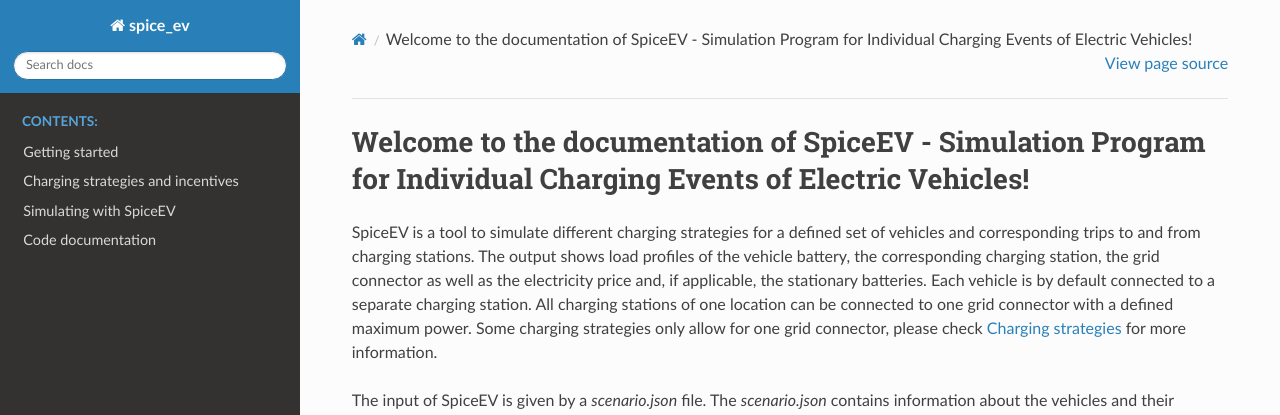
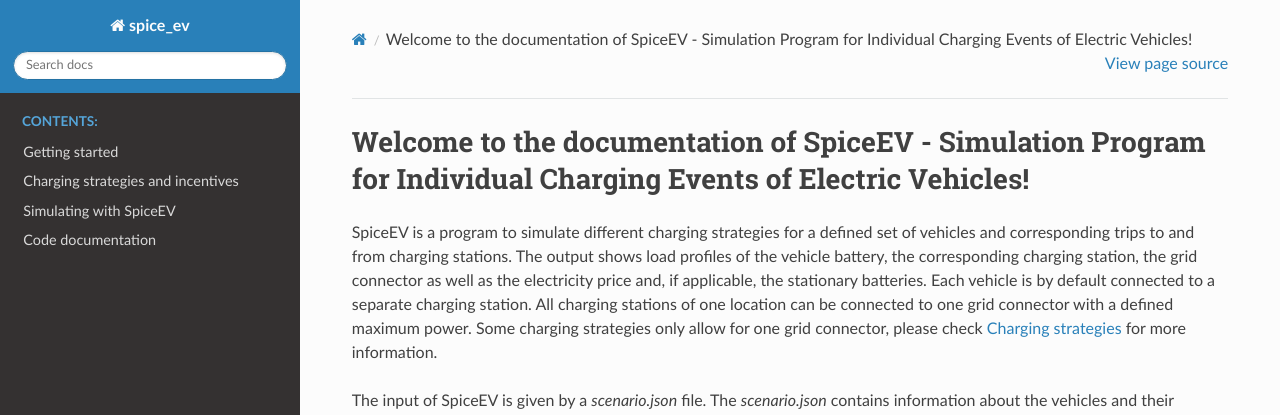
Before and after one commit to rl-institut/spice_ev, a Sphinx documentation site: the page built from doc/source/index.rst, in a window 1280 px wide and 1382 px high. Shown: the top 415 px of the window. Built offline with Sphinx 7.4.7 and the Read the Docs theme 2.0.0, drawn with Linux system fonts in a browser that asks for light colours.

Commit message:
Adjust wording in schedule plot and make some small wording changes in RTD

```diff
--- a/doc/source/charging_strategies_incentives.rst
+++ b/doc/source/charging_strategies_incentives.rst
@@ -180,7 +180,7 @@ Flexible time windows
 ---------------------
 
 Based on the forecast grid situation, low tariff windows and high tariff windows are defined. If curtailment of
-renewable power plants is forecast or feed-in outweighs load, these periods become low tariff windows.
+renewable power plants is forecast or local generation outweighs load, these periods become low tariff windows.
 
 When using flexible time windows the flexible loads such as electric vehicles are charged with the tariff for grid
 friendly charging from the price sheet. Load peaks in low tariff time windows are not taken into account when
--- a/doc/source/getting_started.rst
+++ b/doc/source/getting_started.rst
@@ -2,7 +2,7 @@
 Getting started
 ~~~~~~~~~~~~~~~
 
-SpiceEV is a tool to generate scenarios of electric vehicle fleets and simulate different charging strategies.
+SpiceEV is a program to generate scenarios of electric vehicle fleets and simulate different charging strategies.
 
 Installing SpiceEV
 ===================
@@ -13,7 +13,7 @@ You can clone the current repository of SpiceEV to your local machine using:
 
 	git clone https://github.com/rl-institut/spice_ev
 
-This tool just has an optional dependency on Matplotlib for plotting, an optional dependency on sphinx for the
+This program just has an optional dependency on Matplotlib for plotting, an optional dependency on sphinx for the
 documentation and an optional dependency on pytest for testing. Everything else uses the Python (>= 3.6) standard
 library.
 
--- a/doc/source/index.rst
+++ b/doc/source/index.rst
@@ -4,7 +4,7 @@
 Welcome to the documentation of SpiceEV - Simulation Program for Individual Charging Events of Electric Vehicles!
 ~~~~~~~~~~~~~~~~~~~~~~~~~~~~~~~~~~~~~~~~~~~~~~~~~~~~~~~~~~~~~~~~~~~~~~~~~~~~~~~~~~~~~~~~~~~~~~~~~~~~~~~~~~~~~~~~~
 
-SpiceEV is a tool to simulate different charging strategies for a defined set of vehicles and corresponding trips to and
+SpiceEV is a program to simulate different charging strategies for a defined set of vehicles and corresponding trips to and
 from charging stations. The output shows load profiles of the vehicle battery, the corresponding charging station, the
 grid connector as well as the electricity price and, if applicable, the stationary batteries. Each vehicle is by default
 connected to a separate charging station.
--- a/doc/source/simulating_with_spiceev.rst
+++ b/doc/source/simulating_with_spiceev.rst
@@ -35,7 +35,7 @@ Generate scenarios as JSON files for vehicle charging modelling.
 +----------------------------------------+------------------+-------------------------------------+---------------------------------------------------------------------------------------------------------------------------+---------------------------------------------+-------------------------------------------------------------------------+
 | --cs-power-min                         |                  | cs_power_min                        | Set minimal power of charging station in kW                                                                               | 0.1 * cs_power                              |--cs-power-min 3.7                                                       |
 +----------------------------------------+------------------+-------------------------------------+---------------------------------------------------------------------------------------------------------------------------+---------------------------------------------+-------------------------------------------------------------------------+
-| --discharge-limit                      |                  | discharge_limit                     | Minimum SOC to discharge to during v2g [0-1]                                                                              | 0.5                                         |--discharge-limit 0                                                      |
+| --discharge-limit                      |                  | discharge_limit                     | Minimum SOC to discharge to during V2G [0-1]                                                                              | 0.5                                         |--discharge-limit 0                                                      |
 +----------------------------------------+------------------+-------------------------------------+---------------------------------------------------------------------------------------------------------------------------+---------------------------------------------+-------------------------------------------------------------------------+
 | --voltage-level                        | -vl              | voltage_level                       | Set voltage level for cost calculation (possible voltage levels: HV, HV/MV, MV, MV/LV, LV)                                | None                                        |-vl MV                                                                   |
 +----------------------------------------+------------------+-------------------------------------+---------------------------------------------------------------------------------------------------------------------------+---------------------------------------------+-------------------------------------------------------------------------+
```
